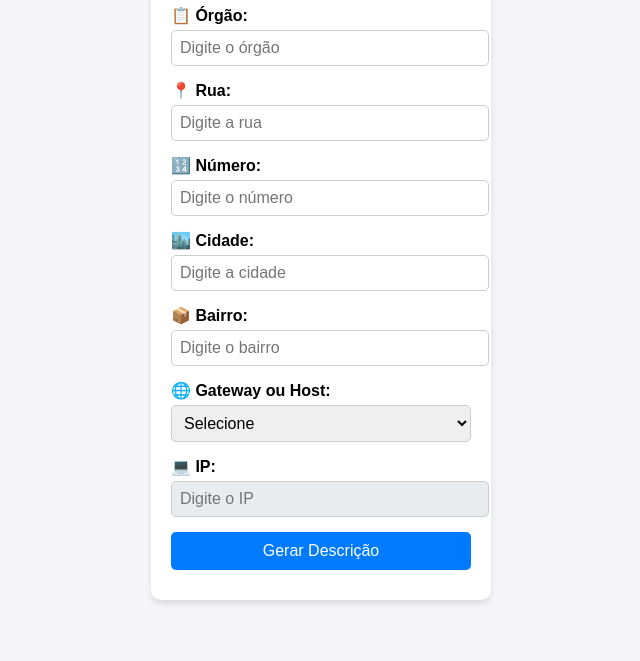
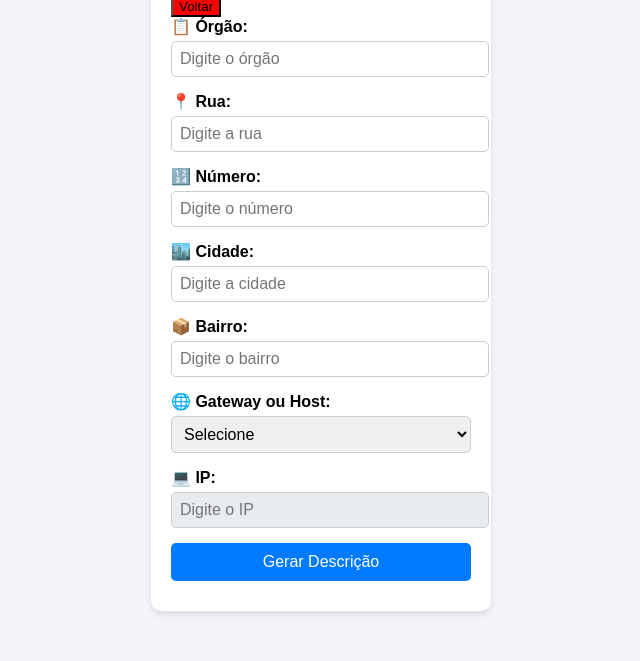
Before and after one commit to patomosley/GERADOR, a plain HTML site: page form-validacao-etice.html in a window 1280 px wide. Shown: the part 139-800 px from the top of the page, without its empty margins (319-959 px from the left). Drawn offline with Linux system fonts and the light colour scheme.

Commit message:
Update form-validacao-etice.html

```diff
--- a/form-validacao-etice.html
+++ b/form-validacao-etice.html
@@ -91,11 +91,15 @@
         .popup .close-btn:hover {
             background-color: #a71d2a;
         }
+        .back-button{
+            background-color: red;
+        }
     </style>
 </head>
 <body>
     <div class="container">
         <h1>Gerador de Descrições</h1>
+        <button type="button" class="back-button" onclick="location.href='../index.html'">Voltar</button>
         <div class="form-group">
             <label for="orgao">📋 Órgão:</label>
             <input type="text" id="orgao" placeholder="Digite o órgão">
```
